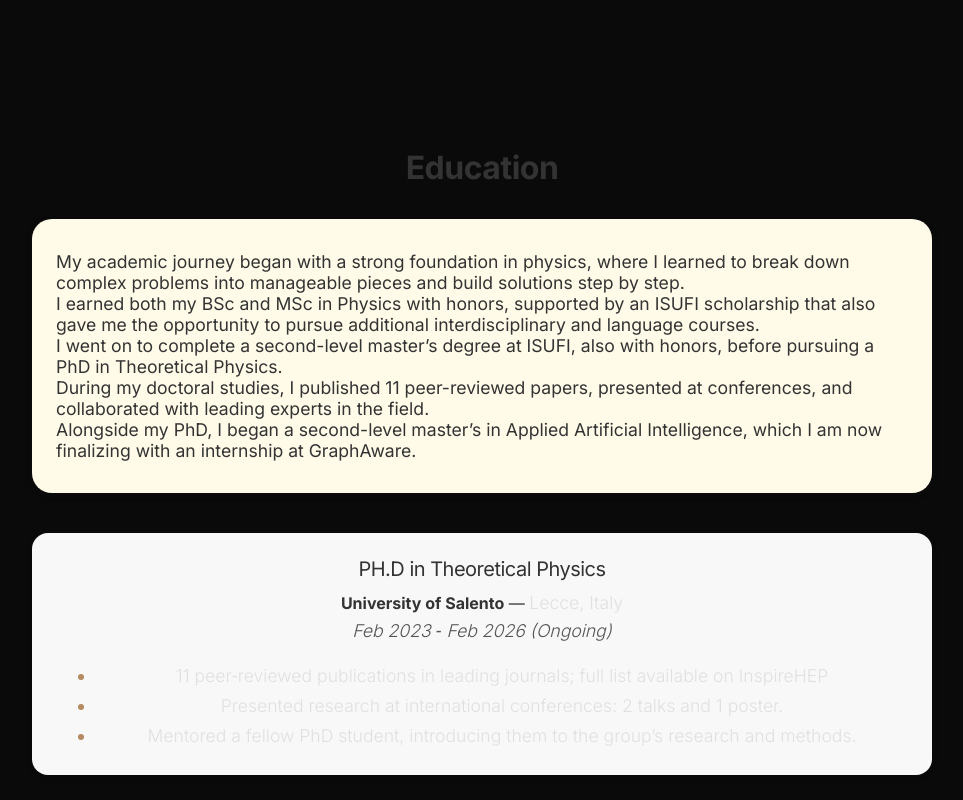
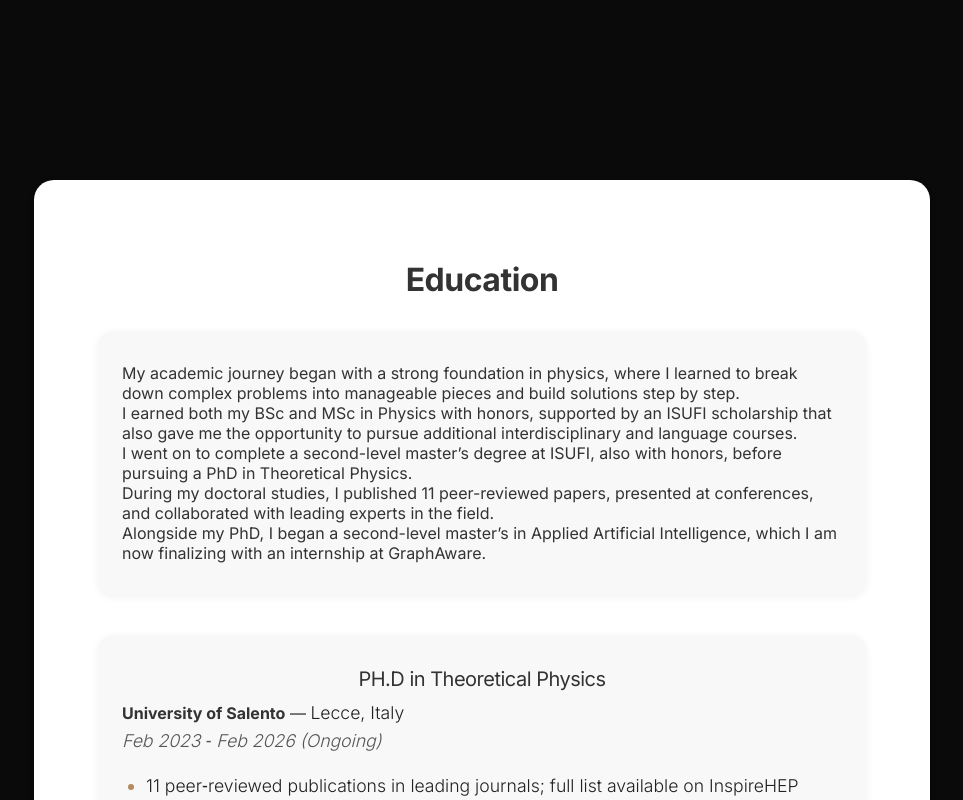
Before and after one commit to Mignar99/dariomelle, a React (Vite) app: page / in a window 1280 px wide. Shown: the part 3000-3800 px from the top of the page, without its empty margins (166-1129 px from the left). Built offline with nearby package versions, Linux system fonts and the light colour scheme.

Commit message:
improving style

```diff
--- a/src/Components/Education.jsx
+++ b/src/Components/Education.jsx
@@ -55,17 +55,26 @@ const educationData = [
 
 const Education = () => (
   <section className="padding" id="education">
-    <h2 style={{ color: "#333", fontWeight: 700 }}>Education</h2>
-    <div style={{ margin: "2rem auto", maxWidth: "900px" }}>
+    <div
+      style={{
+        backgroundColor: "white",
+        width: "60%",
+        padding: "4rem",
+        margin: "3rem auto",
+        textAlign: "center",
+        boxShadow: "0 2px 8px rgba(0,0,0,0.08)",
+        borderRadius: "1.25rem",
+      }}
+    >
+      <h2 style={{ color: "#333", fontWeight: 700, marginBottom: "2rem" }}>Education</h2>
       <div
         style={{
           marginBottom: "2.5rem",
           padding: "2rem 1.5rem",
-          background: "#fffbe8",
-          borderRadius: "1.25rem",
-          boxShadow: "0 2px 8px rgba(51,51,51,0.08)",
+          background: "#f8f8f8",
+          borderRadius: "1rem",
+          boxShadow: "0 2px 8px rgba(0,0,0,0.06)",
           textAlign: "left",
-          fontSize: "1.1rem",
           color: "#333",
         }}
       >
@@ -85,20 +94,21 @@ const Education = () => (
           key={idx}
           style={{
             marginBottom: "2.5rem",
-            padding: "1.5rem",
+            padding: "2rem 1.5rem",
             background: "#f8f8f8",
             borderRadius: "1rem",
             boxShadow: "0 2px 8px rgba(0,0,0,0.06)",
+            textAlign: "left",
             color: "#333",
           }}
         >
           <h3 style={{ marginBottom: "0.5rem", color: "#333" }}>{edu.degree}</h3>
-          <strong>{edu.institution}</strong> — <span>{edu.location}</span>
+          <strong>{edu.institution}</strong> — <span style={{ color: "#222" }}>{edu.location}</span>
           <br />
           <span style={{ fontStyle: "italic", color: "#555" }}>{edu.period}</span>
-          <ul style={{ marginTop: "1rem", marginBottom: 0 }}>
+          <ul style={{ marginTop: "1rem", marginBottom: 0, paddingLeft: "1.5rem" }}>
             {edu.details.map((detail, i) => (
-              <li key={i}>{detail}</li>
+              <li key={i} style={{ color: "#222" }}>{detail}</li>
             ))}
           </ul>
         </div>
--- a/src/Components/Footer.jsx
+++ b/src/Components/Footer.jsx
@@ -49,8 +49,10 @@ const Footer = (props) => {
         alignItems: "center",
         gap: "2.5rem",
         padding: "5rem 0 3rem",
-        backgroundColor: "#212529", // Deep dark background
-        width: "100vw"
+        background: "rgba(34,34,34,0.75)",
+        width: "100vw",
+        backdropFilter: "blur(16px)",
+        WebkitBackdropFilter: "blur(16px)",
       }}
     >
       <div
@@ -62,17 +64,17 @@ const Footer = (props) => {
       >
         {email && (
           <a href={`mailto:${email}`}>
-            <img src={envelopeIcon} alt="email" className="socialIcon" />
+            <img src={envelopeIcon} alt="email" className="socialIcon" style={{ filter: "brightness(0.5)" }} />
           </a>
         )}
         {devDotTo && (
           <a href={`https://dev.to/${devDotTo}`} target="_blank" rel="noopener noreferrer">
-            <img src={devDotToIcon} alt="Dev.to" className="socialIcon" />
+            <img src={devDotToIcon} alt="Dev.to" className="socialIcon" style={{ filter: "brightness(0.5)" }} />
           </a>
         )}
         {gitHub && (
           <a href={`https://github.com/${gitHub}`} target="_blank" rel="noopener noreferrer">
-            <img src={gitHubIcon} alt="GitHub" className="socialIcon" />
+            <img src={gitHubIcon} alt="GitHub" className="socialIcon" style={{ filter: "brightness(0.5)" }} />
           </a>
         )}
         {instagram && (
@@ -81,7 +83,7 @@ const Footer = (props) => {
             target="_blank"
             rel="noopener noreferrer"
           >
-            <img src={instagramIcon} alt="Instagram" className="socialIcon" />
+            <img src={instagramIcon} alt="Instagram" className="socialIcon" style={{ filter: "brightness(0.5)" }} />
           </a>
         )}
         {linkedIn && (
@@ -90,17 +92,17 @@ const Footer = (props) => {
             target="_blank"
             rel="noopener noreferrer"
           >
-            <img src={linkedInIcon} alt="LinkedIn" className="socialIcon" />
+            <img src={linkedInIcon} alt="LinkedIn" className="socialIcon" style={{ filter: "brightness(0.5)" }} />
           </a>
         )}
         {medium && (
           <a href={`https://medium.com/@${medium}`} target="_blank" rel="noopener noreferrer">
-            <img src={mediumIcon} alt="Medium" className="socialIcon" />
+            <img src={mediumIcon} alt="Medium" className="socialIcon" style={{ filter: "brightness(0.5)" }} />
           </a>
         )}
         {twitter && (
           <a href={`https://twitter.com/${twitter}`} target="_blank" rel="noopener noreferrer">
-            <img src={twitterIcon} alt="Twitter" className="socialIcon" />
+            <img src={twitterIcon} alt="Twitter" className="socialIcon" style={{ filter: "brightness(0.5)" }} />
           </a>
         )}
         {youTube && (
@@ -109,7 +111,7 @@ const Footer = (props) => {
             target="_blank"
             rel="noopener noreferrer"
           >
-            <img src={youTubeIcon} alt="YouTube" className="socialIcon" />
+            <img src={youTubeIcon} alt="YouTube" className="socialIcon" style={{ filter: "brightness(0.5)" }} />
           </a>
         )}
       </div>
--- a/src/Components/Portfolio.jsx
+++ b/src/Components/Portfolio.jsx
@@ -82,7 +82,7 @@ const Portfolio = () => {
 
   return (
     <section className="padding" id="portfolio">
-  <h2 style={{ textAlign: "center", color: "#333", fontWeight: 700 }}>Portfolio</h2>
+  <h2 style={{ textAlign: "center", color: "#B58A61", fontWeight: 700 }}>Portfolio</h2>
       <div style={{ display: "flex", flexDirection: "row", paddingTop: "3rem" }}>
         <div
           style={{
@@ -195,10 +195,10 @@ const Portfolio = () => {
             justifyContent: "center",
           }}
         >
-          <h3 style={{ color: "#333", marginBottom: "1rem", paddingRight: "4rem" }}>
-            {"H2Algae – Monitoring System for Hydrogen Production from Microalgae ‑ Team Project"}
+          <h3 style={{ color: "#c4c4c49f", marginBottom: "1rem", paddingRight: "4rem" }}>
+            {"H2Algae – Monitoring System for Hydrogen Production from Microalgae"}<br />{"Team Project"}
           </h3>
-          <ul style={{ fontSize: "1.1rem", color: "#333", lineHeight: 1.7, paddingLeft: "1.5rem", paddingRight: "4rem" }}>
+          <ul style={{ fontSize: "1.1rem", color: "#B58A61", lineHeight: 1.7, paddingLeft: "1.5rem", paddingRight: "4rem" }}>
             <li>
               Designed and optimized grow and sensor chambers, integrating hardware with
               Python‑based data acquisition.
```
